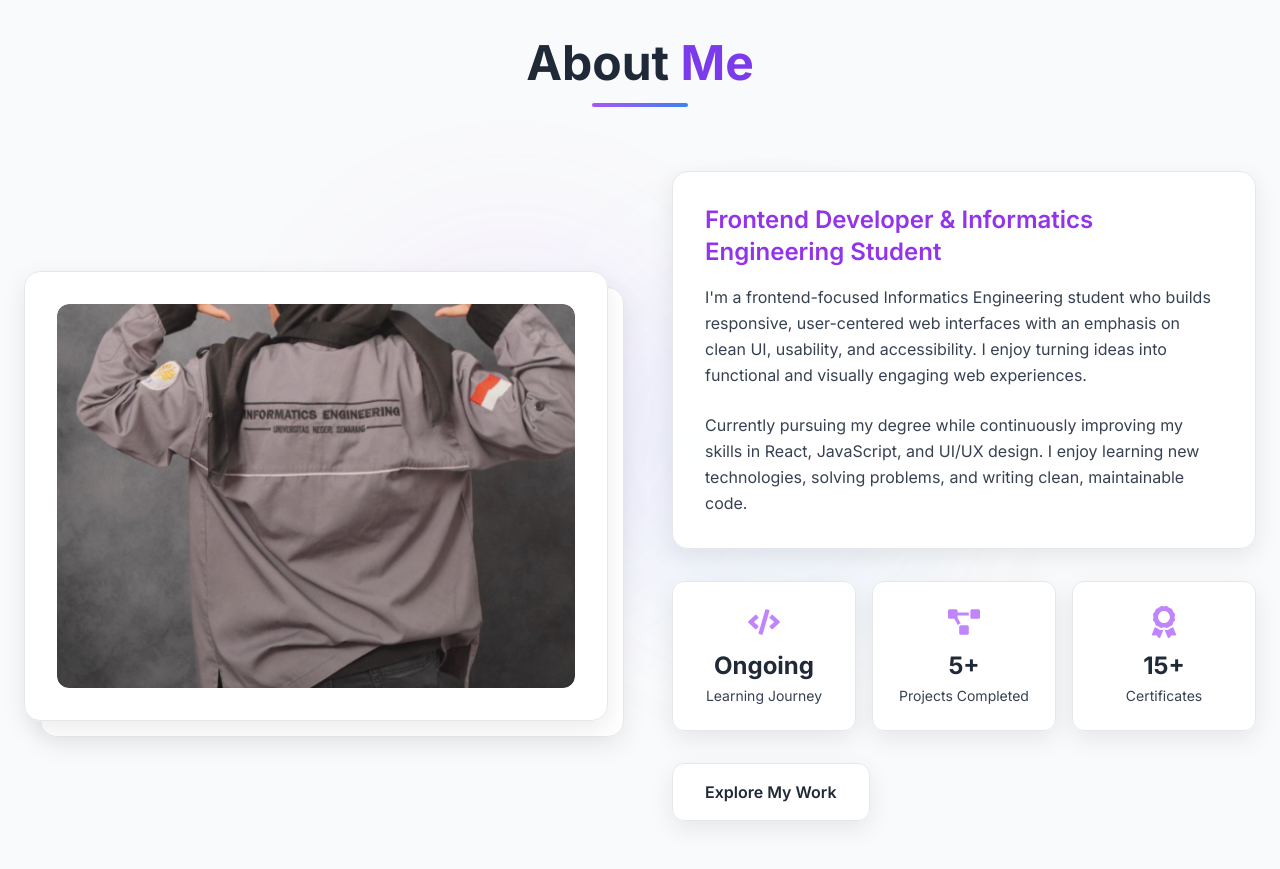
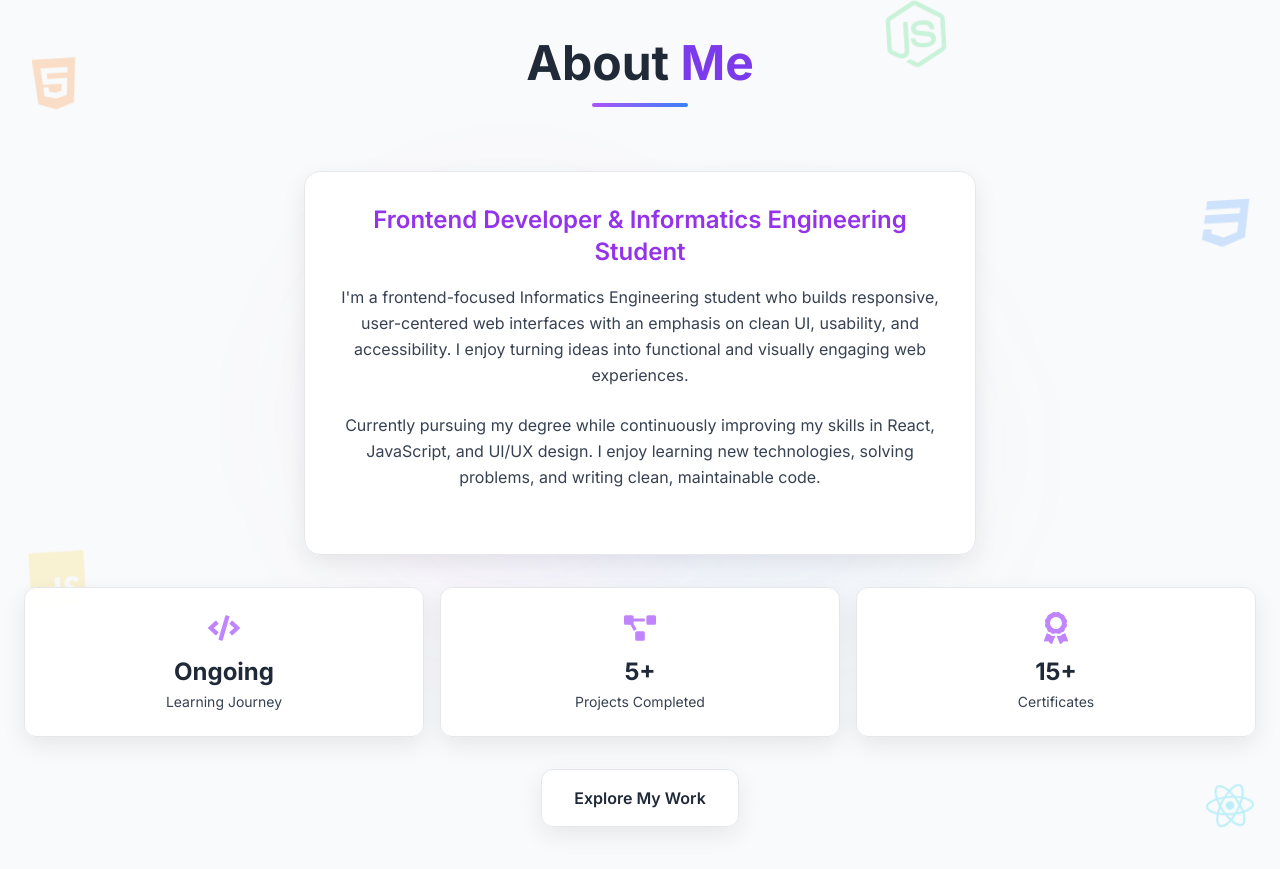
Before and after one commit to d3athloop0x/portonabilahauliaz, a React (Vite) app in the folder portfolio-react/: page / in a window 1280 px wide. Shown: the part 925-1794 px from the top of the page. Built offline with nearby package versions, Linux system fonts and the light colour scheme.

Commit message:
update portfolio

```diff
--- a/portfolio-react/src/components/About.jsx
+++ b/portfolio-react/src/components/About.jsx
@@ -1,6 +1,25 @@
 import React from "react";
 import { motion } from "framer-motion";
-import { FaCode, FaProjectDiagram, FaAward } from "react-icons/fa";
+import {
+  FaCode,
+  FaProjectDiagram,
+  FaAward,
+  FaHtml5,
+  FaCss3,
+  FaJs,
+  FaReact,
+  FaNodeJs,
+  FaFigma,
+} from "react-icons/fa";
+import {
+  FiMonitor,
+  FiCode,
+  FiDatabase,
+  FiSmartphone,
+  FiCloud,
+  FiZap,
+  FiGlobe,
+} from "react-icons/fi";
 
 const About = () => {
   const containerVariants = {
@@ -29,12 +48,86 @@ const About = () => {
     { icon: FaAward, value: "15+", label: "Certificates" },
   ];
 
+  const skills = [
+    { icon: FaHtml5, name: "HTML5" },
+    { icon: FaCss3, name: "CSS3" },
+    { icon: FaJs, name: "JavaScript" },
+    { icon: FaReact, name: "React" },
+    { icon: FaNodeJs, name: "Node.js" },
+    { icon: FaFigma, name: "Figma" },
+  ];
+
+  const backgroundIcons = [
+    {
+      Icon: FaHtml5,
+      pos: "top-32 left-4",
+      size: 60,
+      color: "text-orange-400",
+      delay: 0,
+    },
+    {
+      Icon: FaCss3,
+      pos: "top-1/4 right-4",
+      size: 55,
+      color: "text-blue-400",
+      delay: 3,
+    },
+    {
+      Icon: FaJs,
+      pos: "bottom-1/3 left-4",
+      size: 65,
+      color: "text-yellow-400",
+      delay: 6,
+    },
+    {
+      Icon: FaReact,
+      pos: "bottom-32 right-4",
+      size: 50,
+      color: "text-cyan-400",
+      delay: 1.5,
+    },
+    {
+      Icon: FaNodeJs,
+      pos: "top-16 right-1/4",
+      size: 70,
+      color: "text-green-400",
+      delay: 4.5,
+    },
+  ];
+
   return (
     <section id="about" className="py-32 relative overflow-hidden scroll-mt-20">
       {/* Background Effects */}
       <div className="absolute inset-0">
         <div className="absolute top-1/3 right-1/4 w-96 h-96 bg-blue-500/5 rounded-full blur-3xl"></div>
         <div className="absolute bottom-1/3 left-1/4 w-96 h-96 bg-purple-500/5 rounded-full blur-3xl"></div>
+        {/* Animated Skill Icons */}
+        {backgroundIcons.map(({ Icon, pos, size, color, delay }, i) => (
+          <motion.div
+            key={i}
+            className={`absolute ${pos} pointer-events-none`}
+            initial={{ opacity: 0, scale: 0.8 }}
+            animate={{
+              opacity: 0.4,
+              scale: [0.8, 1, 0.9, 1],
+              rotate: [0, 5, -5, 0],
+              y: [-15, 15, -15],
+            }}
+            transition={{
+              opacity: { duration: 2, delay },
+              scale: { duration: 8, repeat: Infinity, ease: "easeInOut" },
+              rotate: { duration: 12, repeat: Infinity, ease: "easeInOut" },
+              y: { duration: 10 + delay, repeat: Infinity, ease: "easeInOut" },
+            }}
+          >
+            <div className="bg-white/5 rounded-full p-2 backdrop-blur-sm border border-white/10">
+              <Icon
+                size={size}
+                className={`${color} opacity-70 dark:neon-glow`}
+              />
+            </div>
+          </motion.div>
+        ))}
       </div>
 
       <div className="container mx-auto px-6 max-w-7xl relative z-10">
@@ -56,26 +149,11 @@ const About = () => {
           initial="hidden"
           whileInView="visible"
           viewport={{ once: true }}
-          className="grid grid-cols-1 lg:grid-cols-2 gap-16 items-center"
+          className="grid grid-cols-1 gap-16 items-center"
         >
-          {/* About Image */}
-          <motion.div variants={itemVariants} className="relative">
-            <div className="glass p-8 rounded-2xl">
-              <div className="relative overflow-hidden rounded-xl">
-                <img
-                  src="/abttt.png"
-                  alt="About Me"
-                  className="w-full h-96 object-cover rounded-xl transition-transform duration-500 hover:scale-105"
-                />
-                <div className="absolute inset-0 bg-gradient-to-t from-black/20 to-transparent rounded-xl"></div>
-              </div>
-            </div>
-            <div className="absolute -bottom-4 -right-4 w-full h-full glass rounded-2xl -z-10"></div>
-          </motion.div>
-
           {/* About Content */}
-          <motion.div variants={itemVariants} className="space-y-8">
-            <div className="glass p-8 rounded-2xl">
+          <motion.div variants={itemVariants} className="space-y-8 text-center">
+            <div className="glass p-8 rounded-2xl mx-auto max-w-2xl">
               <h3 className="text-2xl font-semibold text-purple-600 dark:text-purple-300 mb-4">
                 Frontend Developer & Informatics Engineering Student
               </h3>
@@ -87,7 +165,7 @@ const About = () => {
                 into functional and visually engaging web experiences.
               </p>
 
-              <p className="text-gray-700 dark:text-gray-100 leading-relaxed">
+              <p className="text-gray-700 dark:text-gray-100 leading-relaxed mb-8">
                 Currently pursuing my degree while continuously improving my
                 skills in React, JavaScript, and UI/UX design. I enjoy learning
                 new technologies, solving problems, and writing clean,
@@ -96,7 +174,7 @@ const About = () => {
             </div>
 
             {/* Stats */}
-            <div className="grid grid-cols-3 gap-4">
+            <div className="grid grid-cols-3 gap-4 justify-center">
               {stats.map((stat, index) => (
                 <motion.div
                   key={index}
```
Also changed, not shown: portfolio-react/public/babout.png (added), portfolio-react/public/crp.png (added).
